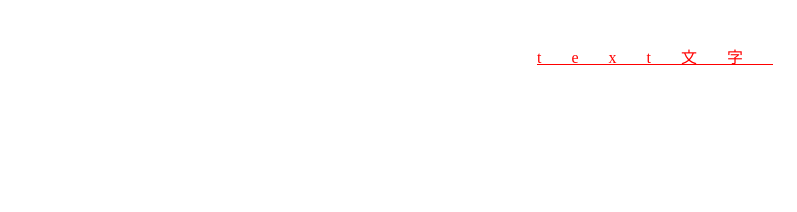
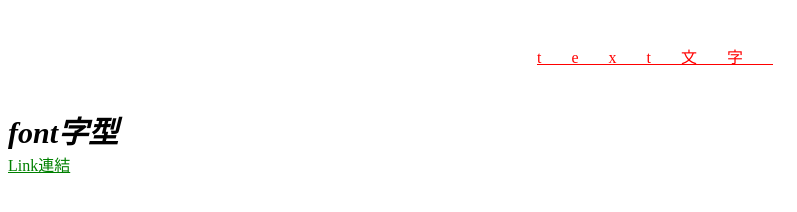
Before and after one commit to Xiaojay10/3411207036, a plain HTML site: page css_all.html in a window 1280 px wide. Shown: the whole page, without its empty margins (0-797 px from the left). Drawn offline with Linux system fonts and the light colour scheme.

Commit message:
Add files via upload

```diff
--- a/css_all.html
+++ b/css_all.html
@@ -30,11 +30,50 @@
         .text_letter{
             letter-spacing: 30px;
         }
+        /* 字型 */
+        /* 字體樣式 */
+        .font_style{
+            /* 斜體 */
+            font-style: italic;
+        }
+        /* 字體粗細 */
+        .font_weight{
+            font-weight: bold;
+        }
+        /* 字體大小 */
+        .font_siza{
+            font-size: 30px;
+        }
+        /* 字型 */
+        .font_family{
+            font-family: "標楷體";
+        }
+        /* Link連結 */
+        /* 未訪問 */
+        .a_link:link{
+            color: green;
+        }
+        /* 訪問過 */
+        .a_link:visited{
+            color: red;
+        }
+        /* 移入 */
+        .a_link:hover{
+            color: yellow;
+        }
+        /* 點下去 */
+        .a_link:active{
+            color: blue;
+        }
     </style>
 </head>
 <body>
     <div class="text_color text_align text_line text_decoration text_indent text_letter">
         text文字
     </div>
+    <div class="font_style font_weight font_siza font_family">
+        font字型
+    </div>
+    <a href="#" class="a_link">Link連結</a>
 </body>
 </html>
```
